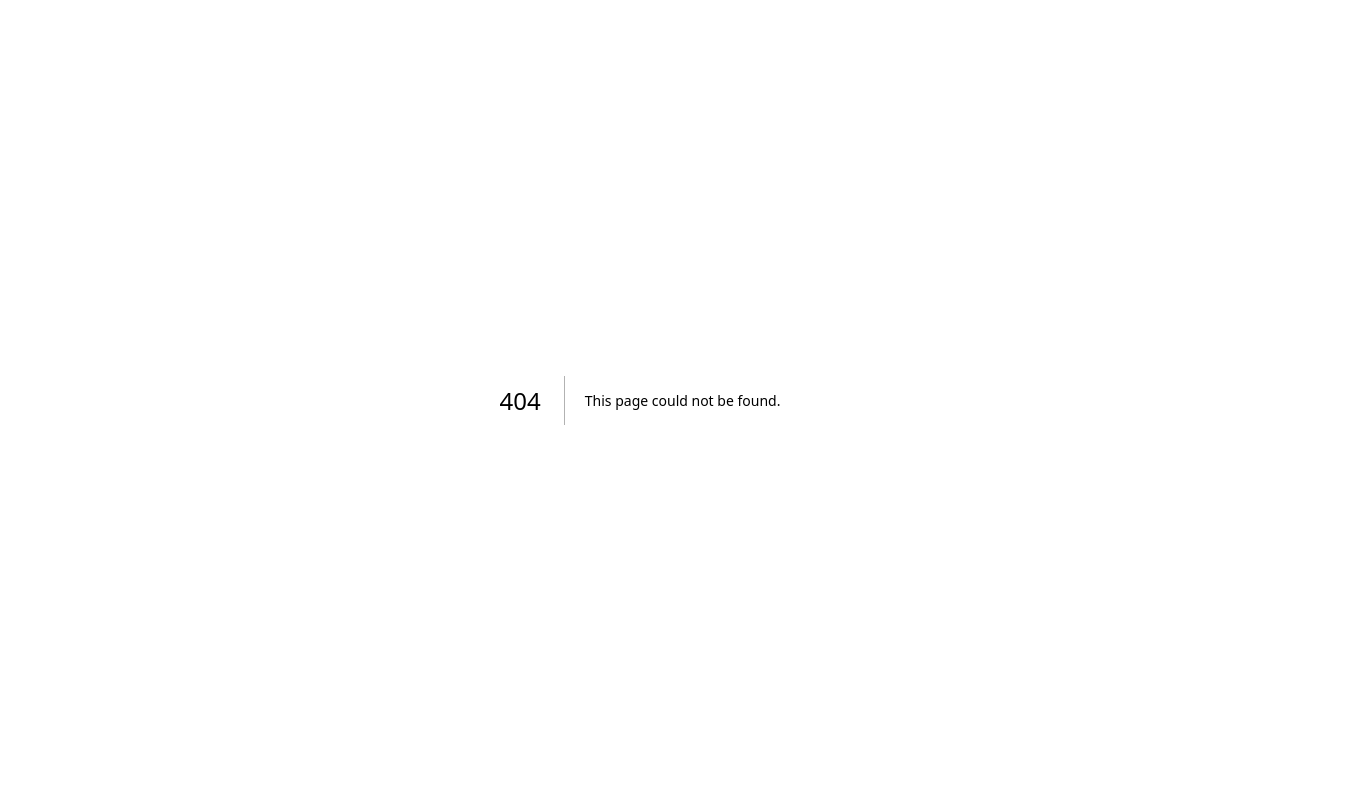
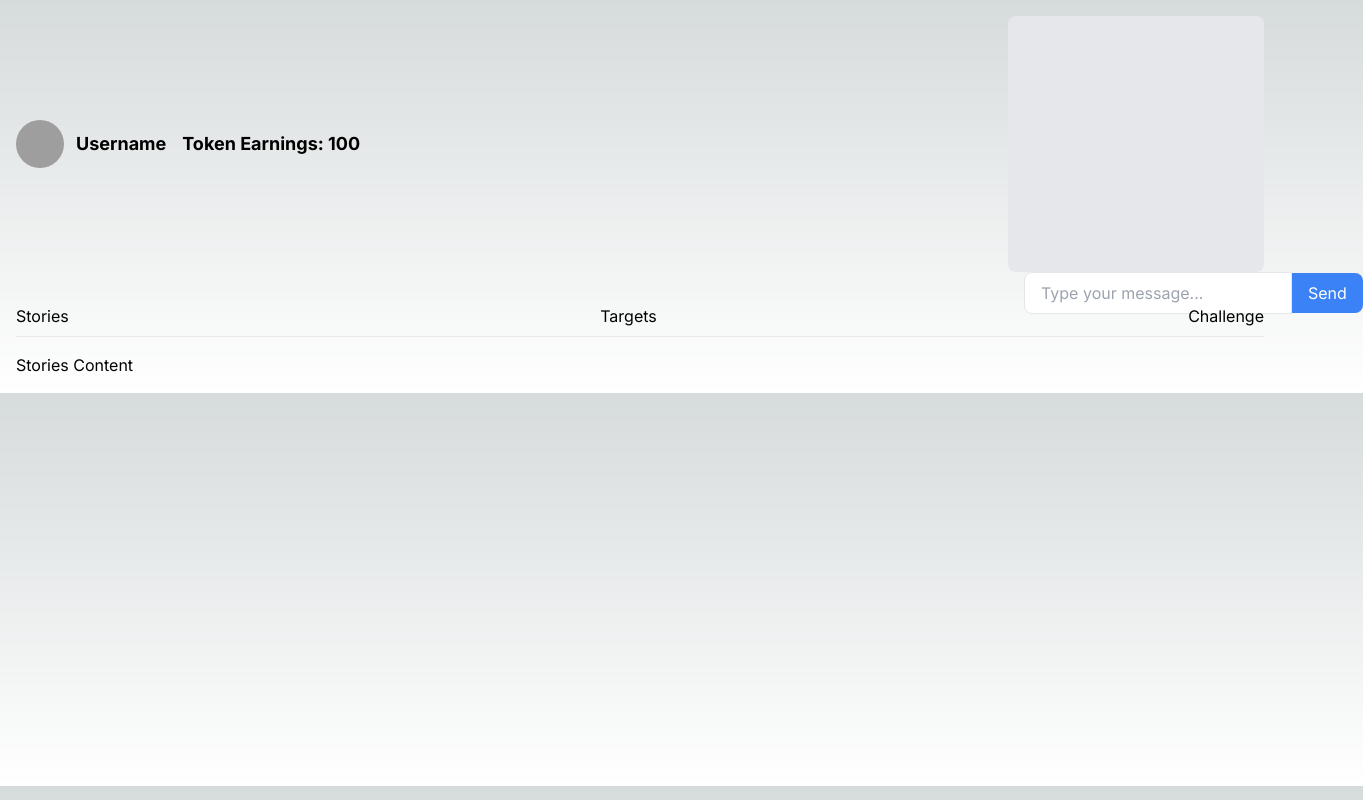
Before and after one commit to AdedamolaXL/web3-youtube, a Next.js app in the folder my-app/: page /profile in a window 1280 px wide. Before the commit this address had no page. Shown: the whole page, 1363 px wide, since content can reach past the window. Built offline with nearby package versions, Linux system fonts and the light colour scheme; grey boxes are pictures that could not be loaded.

Commit message:
update: profile page

```diff
--- /dev/null
+++ b/my-app/src/app/profile/page.tsx
@@ -0,0 +1,70 @@
+'use client'
+
+import React, { useState } from 'react';
+import Head from 'next/head';
+import Avatar from './section/avatar';
+import Chatbot from './section/chatbot';
+
+const ProfilePage: React.FC = () => {
+  const [activeTab, setActiveTab] = useState('stories');
+
+  const handleTabChange = (tab: string) => {
+    setActiveTab(tab);
+  };
+
+  return (
+    <div>
+      <Head>
+        <title>Profile Page</title>
+      </Head>
+      <div className="container mx-auto p-4">
+        <div className="flex justify-between items-center">
+          {/* First Section */}
+          <div className="flex items-center">
+            <div className="mr-4">
+              {/* Replace these props with actual avatar and username/wallet address */}
+              <Avatar imageUrl="/avatar.png" username="Username" />
+            </div>
+            {/* Replace tokenEarnings with actual token earnings */}
+            <div>
+              <p className="text-lg font-bold">Token Earnings: 100</p>
+            </div>
+          </div>
+          {/* Second Section */}
+          <div>
+            <Chatbot />
+          </div>
+        </div>
+        {/* Second Section with Tabs */}
+        <div className="mt-8">
+          <div className="flex justify-between border-b pb-2 mb-4">
+            <button
+              className={`tab-btn ${activeTab === 'stories' ? 'active' : ''}`}
+              onClick={() => handleTabChange('stories')}
+            >
+              Stories
+            </button>
+            <button
+              className={`tab-btn ${activeTab === 'targets' ? 'active' : ''}`}
+              onClick={() => handleTabChange('targets')}
+            >
+              Targets
+            </button>
+            <button
+              className={`tab-btn ${activeTab === 'challenge' ? 'active' : ''}`}
+              onClick={() => handleTabChange('challenge')}
+            >
+              Challenge
+            </button>
+          </div>
+          {/* Content based on active tab */}
+          {activeTab === 'stories' && <div>Stories Content</div>}
+          {activeTab === 'targets' && <div>Targets Content</div>}
+          {activeTab === 'challenge' && <div>Challenge Content</div>}
+        </div>
+      </div>
+    </div>
+  );
+};
+
+export default ProfilePage;
--- /dev/null
+++ b/my-app/src/app/profile/section/avatar.tsx
@@ -0,0 +1,19 @@
+import React from 'react';
+
+interface AvatarProps {
+  imageUrl: string;
+  username: string;
+}
+
+const Avatar: React.FC<AvatarProps> = ({ imageUrl, username }) => {
+  return (
+    <div className="flex items-center">
+      <img src={imageUrl} alt="Avatar" className="w-12 h-12 rounded-full" />
+      <div className="ml-3">
+        <p className="text-lg font-bold">{username}</p>
+      </div>
+    </div>
+  );
+};
+
+export default Avatar;
--- /dev/null
+++ b/my-app/src/app/profile/section/chatbot.tsx
@@ -0,0 +1,59 @@
+import React, { useState } from 'react';
+
+interface Message {
+  id: number;
+  text: string;
+  sender: 'user' | 'bot';
+}
+
+const Chatbot: React.FC = () => {
+  const [messages, setMessages] = useState<Message[]>([]);
+  const [inputText, setInputText] = useState<string>('');
+
+  const handleSendMessage = () => {
+    if (inputText.trim() !== '') {
+      const newMessage: Message = {
+        id: messages.length,
+        text: inputText,
+        sender: 'user',
+      };
+      setMessages([...messages, newMessage]);
+      setInputText('');
+      // Add logic for bot response here
+    }
+  };
+
+  return (
+    <div className="bg-gray-200 p-4 rounded-lg w-64 h-64">
+      <div className="h-full overflow-y-auto">
+        {messages.map((message) => (
+          <div
+            key={message.id}
+            className={`mb-2 ${message.sender === 'user' ? 'text-right' : 'text-left'}`}
+          >
+            <p className="bg-white rounded-lg p-2 inline-block">
+              {message.text}
+            </p>
+          </div>
+        ))}
+      </div>
+      <div className="mt-4 flex items-center">
+        <input
+          type="text"
+          value={inputText}
+          onChange={(e) => setInputText(e.target.value)}
+          className="flex-1 border rounded-l-lg py-2 px-4 focus:outline-none"
+          placeholder="Type your message..."
+        />
+        <button
+          onClick={handleSendMessage}
+          className="bg-blue-500 hover:bg-blue-600 text-white py-2 px-4 rounded-r-lg focus:outline-none"
+        >
+          Send
+        </button>
+      </div>
+    </div>
+  );
+};
+
+export default Chatbot;
--- a/my-app/src/app/video/[videoid]/page.tsx
+++ b/my-app/src/app/video/[videoid]/page.tsx
@@ -131,6 +131,7 @@ export default function Video() {
           // await transaction.mint(userAddress, calculationResult);
           // console.log("Tokens minted successfully:", calculationResult + 'Pi', userAddress)
           // https://api-service-6nks.onrender.com/mintTokens
+          //http://localhost:5000/mintTokens
 
           const res  = await axios.post("https://api-service-6nks.onrender.com/mintTokens", {
               amount: calculationResult,
```
Also changed, not shown: 1 other file (tests, documents, lock files or other folders).
